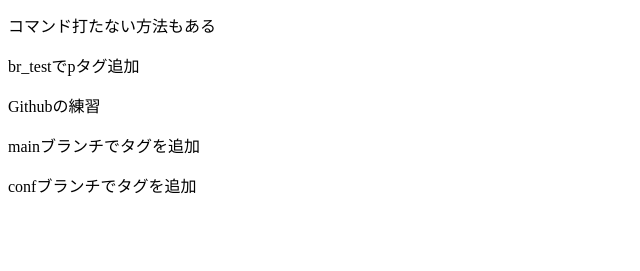
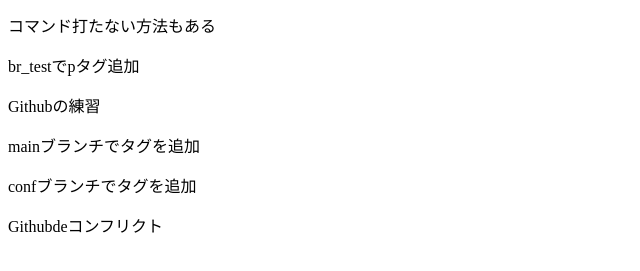
Before and after one commit to shunsogo/git1114, a plain HTML site: page index.html in a window 1280 px wide. Shown: the part 107-378 px from the top of the page, without its empty margins (0-640 px from the left). Drawn offline with Linux system fonts and the light colour scheme.

Commit message:
Githubでコンフリクト

```diff
--- a/index.html
+++ b/index.html
@@ -14,6 +14,7 @@
     <p>Githubの練習</p>
     <p>mainブランチでタグを追加</p>
     <p>confブランチでタグを追加</p>
+    <p>Githubdeコンフリクト</p>
 
     <!-- gitとは: 分散型バージョン管理システム -->
     <!-- git init: 初期化(リポジトリを新規作成) -->
```
